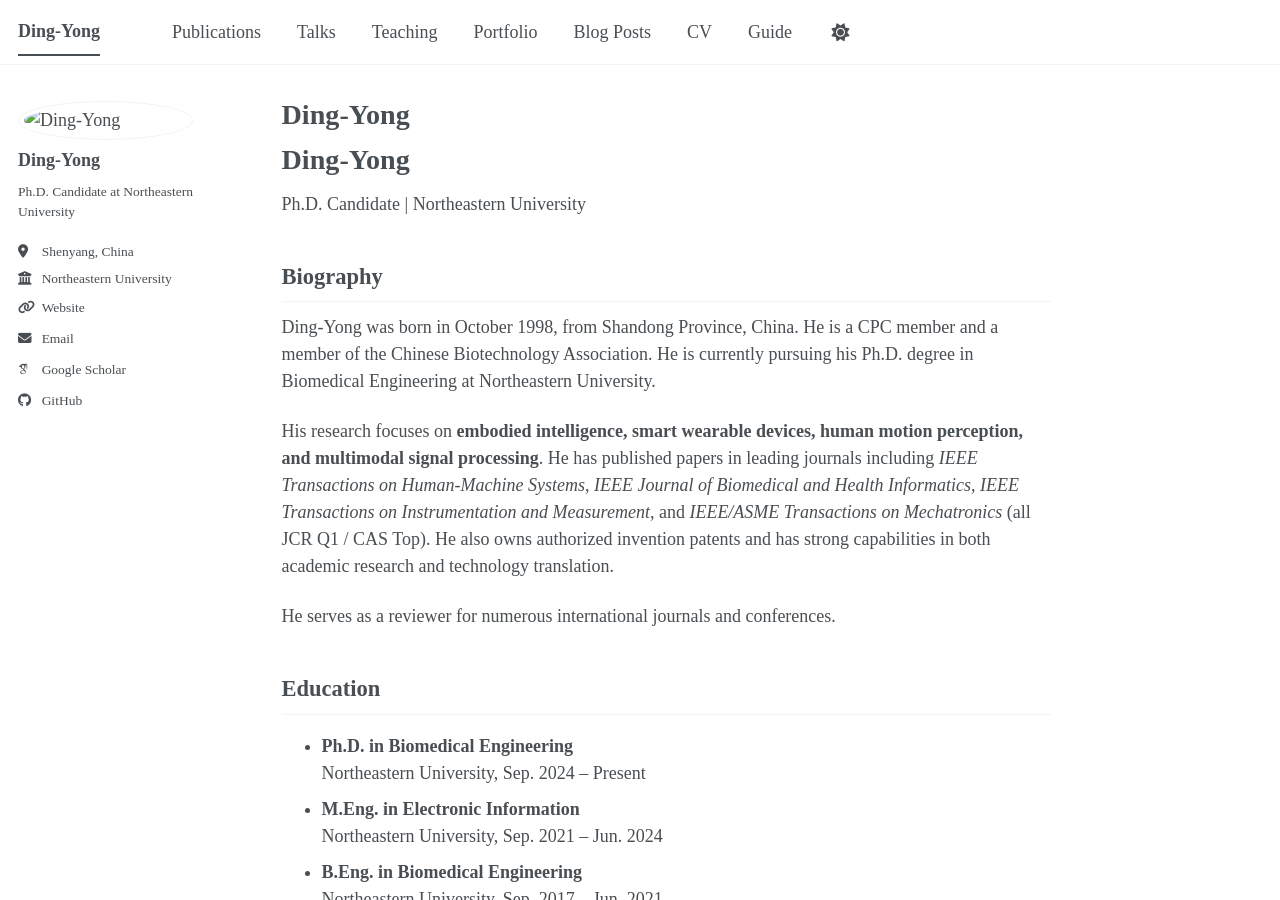
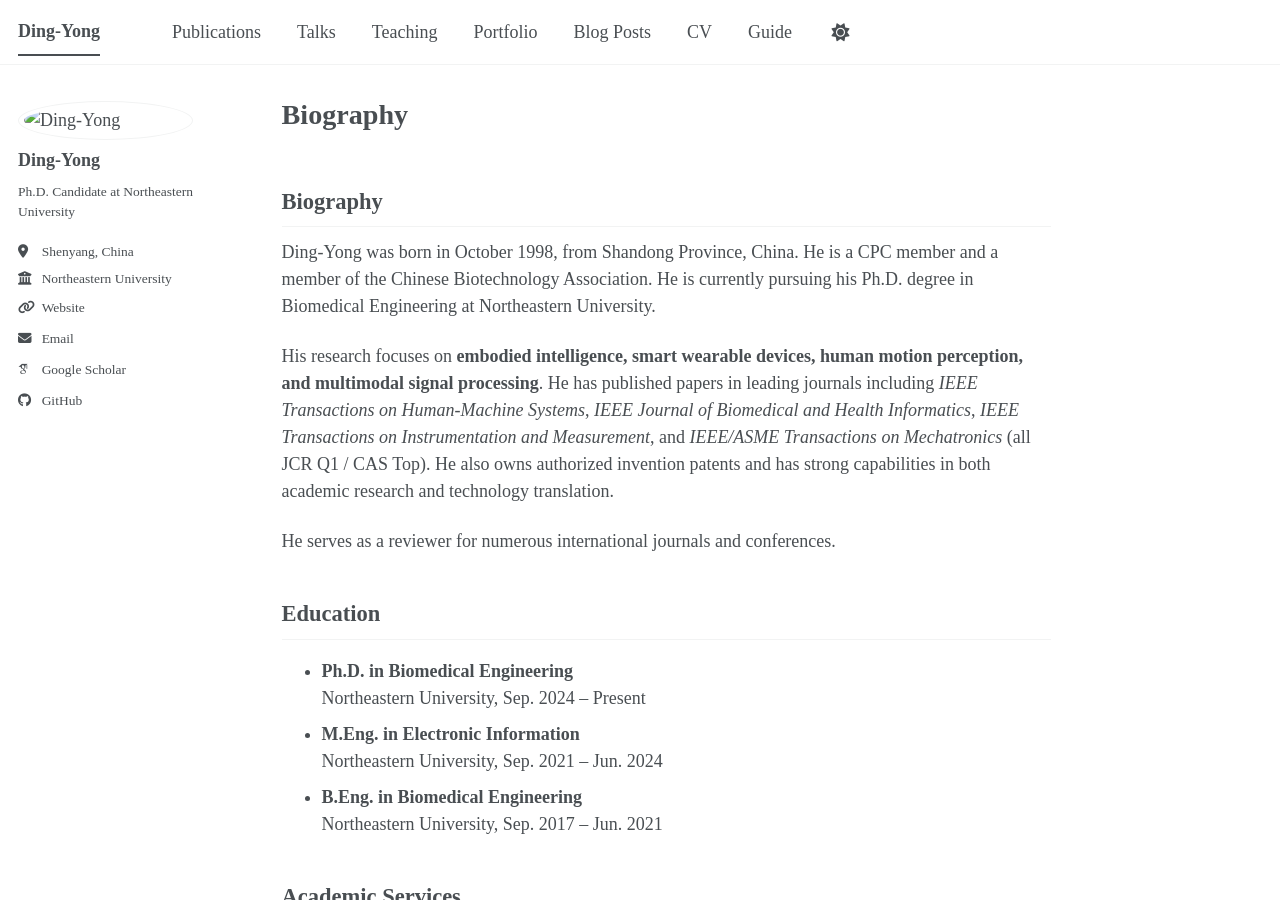
Before and after one commit to ding-yong/ding-yong.github.io, a Jekyll site: the page built from _pages/about.md, in a window 1280 px wide and 900 px high. Built offline with Jekyll 4.4.1, drawn with Linux system fonts in a browser that asks for light colours; some web fonts are replaced; a script bundle is joined from its source files by our own code; library files that are not in the unit come from our copies; our own code applies the rules of GitHub Pages for plain Markdown files.

Commit message:
Update about.md

```diff
--- a/_pages/about.md
+++ b/_pages/about.md
@@ -5,9 +5,6 @@
   - /about/
   - /about.html
 ---
-
-# Ding-Yong
-Ph.D. Candidate | Northeastern University
 
 ## Biography
 Ding-Yong was born in October 1998, from Shandong Province, China. He is a CPC member and a member of the Chinese Biotechnology Association. He is currently pursuing his Ph.D. degree in Biomedical Engineering at Northeastern University.
```
